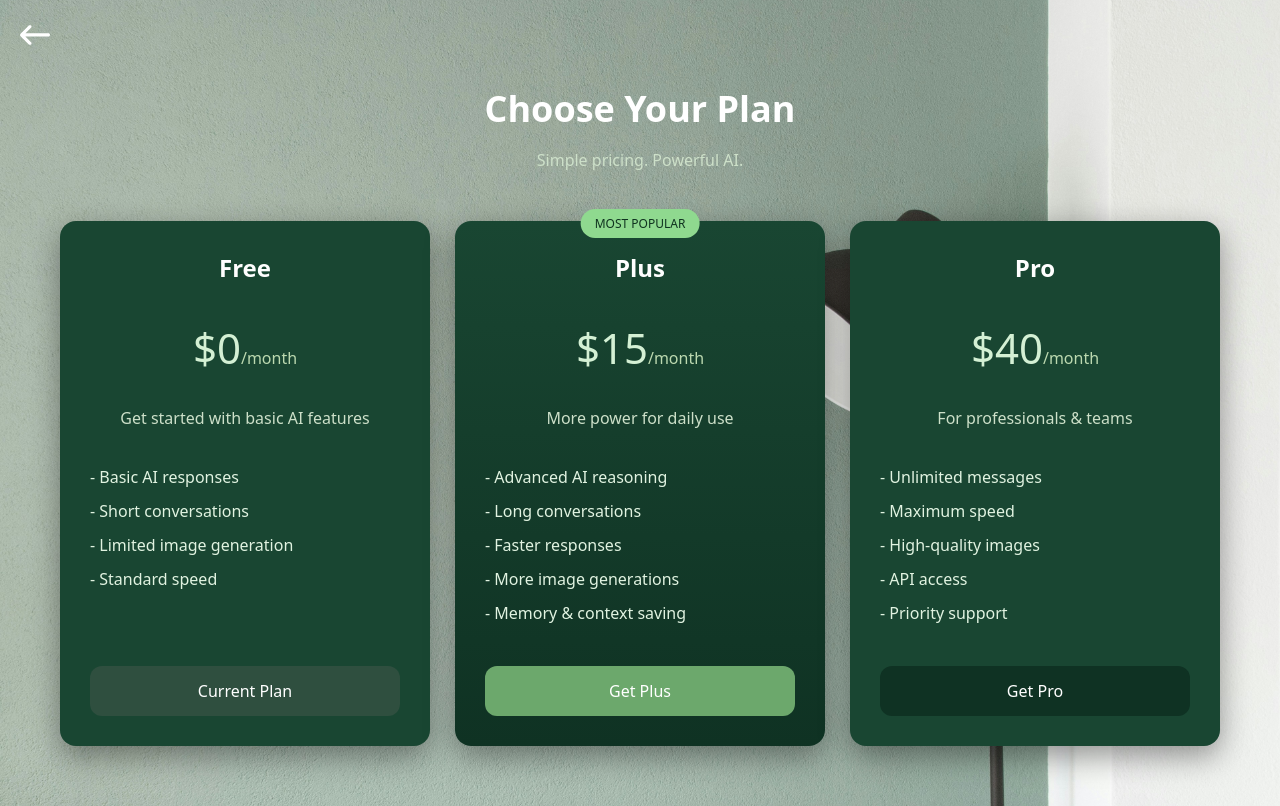
After one commit to mitsubishirgb/ProffAI, a PHP site: page /pages/pricing.html in a window 1280 px wide. The commit adds this page. Run offline with PHP 8.4, Linux system fonts and the light colour scheme.

Commit message:
Krijo pakot e sherbimit

```diff
--- a/src/components/navbar.html
+++ b/src/components/navbar.html
@@ -1,10 +1,11 @@
 <header>
 <nav class="navbar">
     <div class="logo">
-        <a href="/index.html">My Site</a>
+        <a href="/index.html">ProffAI</a>
     </div>
     <ul class="nav-links">
         <li><a href="../index.html">Home</a></li>
+        <li><a href="../pages/pricing.html">Upgrade</a></li>
         <li><a href="../pages/about-us.html">About Us</a></li>
         <li><a href="../pages/login.html">Login</a></li>
     </ul>
--- a/src/components/side-panel.html
+++ b/src/components/side-panel.html
@@ -1,7 +1,7 @@
 <div id="side-panel">
 
     <div class="top-bar">
-        <img src="" alt="Logo">
+        <img src="../assets/icons/logo.png" alt="LLogo">
         <button>
              <img src="../assets/icons/collapse-left2.svg" alt="">
         </button>
--- a/src/css/about-us.css
+++ b/src/css/about-us.css
@@ -47,6 +47,7 @@ body {
 
 .mission-section {
     padding-bottom: 50px;
+    margin-bottom: 100px;
 }
 
 .mission-container {
--- a/src/css/components/side-panel.css
+++ b/src/css/components/side-panel.css
@@ -4,7 +4,7 @@
     left: 0;
     height: 100%;
     width: 320px;
-    background-color: rgba(25, 70, 50, 1);
+    background-color: #2F4F3E;
     color: white;
     padding: 15px;
     box-sizing: border-box;
--- /dev/null
+++ b/src/css/pricing.css
@@ -0,0 +1,171 @@
+* {
+  box-sizing: border-box;
+  font-family: system-ui, sans-serif;
+}
+
+.back-home {
+  display: inline-block;
+  margin-bottom: 30px;
+  padding: 10px 16px;
+  border-radius: 12px;
+  text-decoration: none;
+  font-size: 14px;
+
+  background: rgba(25, 70, 50, 0.9);
+  color: #e1f3e1;
+
+  border: 1px solid rgba(255, 255, 255, 0.15);
+  box-shadow: 0 6px 20px rgba(0, 0, 0, 0.4);
+
+  transition: background 0.25s ease, box-shadow 0.25s ease;
+}
+
+.back-home:hover {
+  background: rgba(35, 90, 65, 1);
+  box-shadow: 0 8px 25px rgba(0, 0, 0, 0.5);
+}
+
+body {
+  margin: 0;
+  background: rgb(15, 50, 35);
+  color: #fff;
+}
+
+.pricing-page {
+  max-width: 1200px;
+  margin: auto;
+  padding: 60px 20px;
+  text-align: center;
+}
+
+.title {
+  font-size: 36px;
+  margin-bottom: 10px;
+}
+
+.subtitle {
+  color: #cde0c9;
+  margin-bottom: 50px;
+}
+
+.pricing-cards {
+  display: grid;
+  grid-template-columns: repeat(auto-fit, minmax(280px, 1fr));
+  gap: 25px;
+}
+
+.card {
+  display: flex;
+  flex-direction: column;
+  background: rgba(25, 70, 50, 1);
+  border-radius: 16px;
+  padding: 30px;
+  position: relative;
+  box-shadow: 0 10px 30px rgba(0,0,0,.4);
+  transition: box-shadow 0.3s ease;
+}
+
+.card .btn {
+  margin-top: auto;
+}
+
+.card:hover {
+  box-shadow: 0 15px 40px rgba(0,0,0,.5);
+}
+
+.card h2 {
+  margin-top: 0;
+}
+
+.price {
+  font-size: 42px;
+  margin: 15px 0;
+  color: #d4f0d4;
+}
+
+.price span {
+  font-size: 16px;
+  color: #bcd9b0;
+}
+
+.desc {
+  color: #cde0c9;
+  margin-bottom: 25px;
+}
+
+.card ul {
+  list-style: none;
+  padding: 0;
+  margin: 0 0 30px;
+  text-align: left;
+}
+
+.card li {
+  margin: 12px 0;
+  color: #e1f3e1;
+}
+
+.btn {
+  width: 100%;
+  padding: 14px;
+  border-radius: 12px;
+  border: none;
+  font-size: 16px;
+  cursor: pointer;
+  background: rgb(15, 50, 35);
+  color: #fff;
+  transition: background 0.3s ease;
+}
+
+.btn:hover {
+  background: rgba(25, 70, 50, 1);
+}
+
+.btn.primary {
+  background: #6ca86c;
+}
+
+.btn.primary:hover {
+  background: #5b8f5b;
+}
+
+.btn.disabled {
+  background: #2f4f3f;
+  cursor: not-allowed;
+}
+
+
+.featured {
+  background: linear-gradient(
+    180deg,
+    rgba(25, 70, 50, 1),
+    rgba(15, 50, 35, 1)
+  );
+}
+
+.badge {
+  position: absolute;
+  top: -12px;
+  left: 50%;
+  transform: translateX(-50%);
+  background: #8fd98f;
+  color: #0f321f;
+  padding: 6px 14px;
+  border-radius: 20px;
+  font-size: 12px;
+}
+
+.back-button img {
+    width: 30px;
+    height: 30px;
+    object-fit: contain;
+}
+
+.back-button {
+    position: fixed;
+    top: 20px;
+    left: 20px;
+    display: inline-block;
+    cursor: pointer;
+    z-index: 1000;
+}
--- a/src/js/validate.js
+++ b/src/js/validate.js
@@ -1,5 +1,6 @@
 document.addEventListener("DOMContentLoaded", function () {
     const loginForm = document.getElementById("login-form");
+    const signupForm = document.getElementById("signup-form");
 
     if (loginForm) {
         loginForm.addEventListener("submit", function (e) {
--- a/src/pages/about-us.html
+++ b/src/pages/about-us.html
@@ -5,6 +5,7 @@
     <meta name="viewport" content="width=device-width, initial-scale=1.0">
     <link rel="stylesheet" href="../css/main.css">
     <link rel="stylesheet" href="../css/about-us.css">
+    <link rel="stylesheet" href="../css/components/footer.css">
     <title>About-Us</title>
 </head>
 
@@ -47,10 +48,12 @@
     </div>
     </section>
 
+    <div id="footer-placeholder"></div>
 
     <script src="../js/main.js"></script>
     <script>
         load_component("../components/navbar.html");
+        load_component("../components/footer.html")
     </script>
 </body>
 </html>
--- /dev/null
+++ b/src/pages/pricing.html
@@ -0,0 +1,75 @@
+<!DOCTYPE html>
+<html lang="en">
+<head>
+  <meta charset="UTF-8">
+  <title>Pricing - Your AI Tool</title>
+  <link rel="stylesheet" href="../css/pricing.css">
+  <link rel="stylesheet" href="../css/main.css">
+</head>
+<body>
+<a href="../index.html" class="back-button">
+    <img src="../assets/icons/left-arrow.svg" alt="Back" />
+
+</a>
+
+<div class="pricing-page">
+
+  <h1 class="title">Choose Your Plan</h1>
+  <p class="subtitle">Simple pricing. Powerful AI.</p>
+
+  <div class="pricing-cards">
+
+    <div class="card">
+      <h2>Free</h2>
+      <div class="price">$0<span>/month</span></div>
+      <p class="desc">Get started with basic AI features</p>
+
+      <ul>
+        <li>- Basic AI responses</li>
+        <li>- Short conversations</li>
+        <li>- Limited image generation</li>
+        <li>- Standard speed</li>
+      </ul>
+
+      <button class="btn disabled">Current Plan</button>
+    </div>
+
+    <div class="card featured">
+      <span class="badge">MOST POPULAR</span>
+      <h2>Plus</h2>
+      <div class="price">$15<span>/month</span></div>
+      <p class="desc">More power for daily use</p>
+
+      <ul>
+        <li>- Advanced AI reasoning</li>
+        <li>- Long conversations</li>
+        <li>- Faster responses</li>
+        <li>- More image generations</li>
+        <li>- Memory & context saving</li>
+      </ul>
+
+      <button class="btn primary">Get Plus</button>
+    </div>
+
+    <div class="card">
+      <h2>Pro</h2>
+      <div class="price">$40<span>/month</span></div>
+      <p class="desc">For professionals & teams</p>
+
+      <ul>
+        <li>- Unlimited messages</li>
+        <li>- Maximum speed</li>
+        <li>- High-quality images</li>
+        <li>- API access</li>
+        <li>- Priority support</li>
+      </ul>
+
+      <button class="btn">Get Pro</button>
+    </div>
+
+  </div>
+
+</div>
+
+</body>
+</html>
```
Also changed, not shown: src/components/footer.html (+33 -0 lines), src/css/components/footer.css (added, +61 -0 lines), src/assets/icons/bearded-professor-or-old-graduate-with-round-glasses-removebg-preview (1).png (added), src/assets/icons/bearded-professor-or-old-graduate-with-round-glasses-removebg-preview.png (added), src/assets/icons/bearded-professor-or-old-graduate-with-round-glasses.png (added), src/assets/icons/left-arrow.svg (added), src/assets/icons/logo.png (added).
